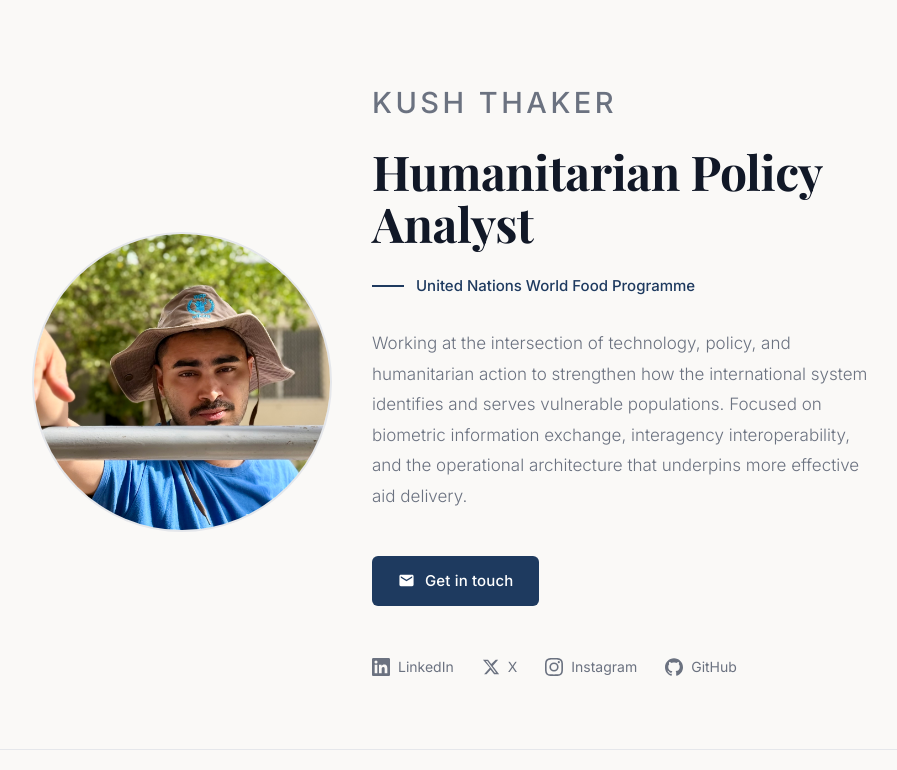
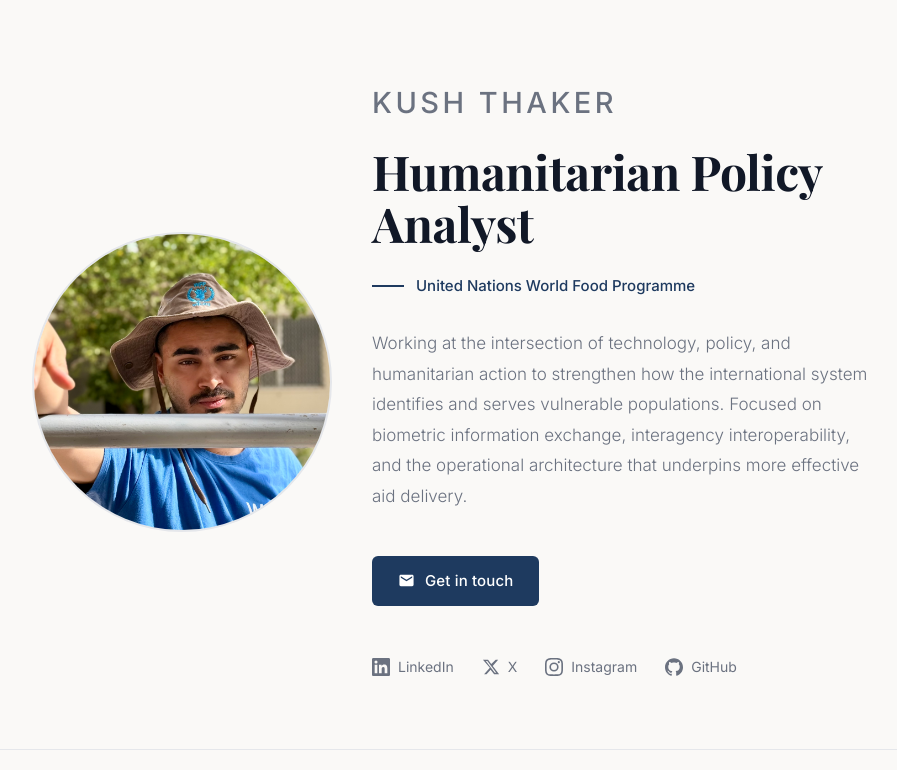
Before and after one commit to kushthaker/personal-site, a web app: file index.html in a window 1280 px wide. Shown: the top 770 px of the page, without its empty margins (190-1087 px from the left). Run offline with its HTML, style and script files only (its server is not run), Linux system fonts and the light colour scheme.

Commit message:
Update headshot crop position for new close-up photo
https://claude.ai/code/session_01DRLKfUmWPTi4J7L7jkWibv

```diff
--- a/css/styles.css
+++ b/css/styles.css
@@ -80,7 +80,7 @@ main .container {
   width: 100%;
   height: 100%;
   object-fit: cover;
-  object-position: 52% 18%;
+  object-position: 50% 30%;
 }
 
 /* ─────────────────────────────────────────
```
